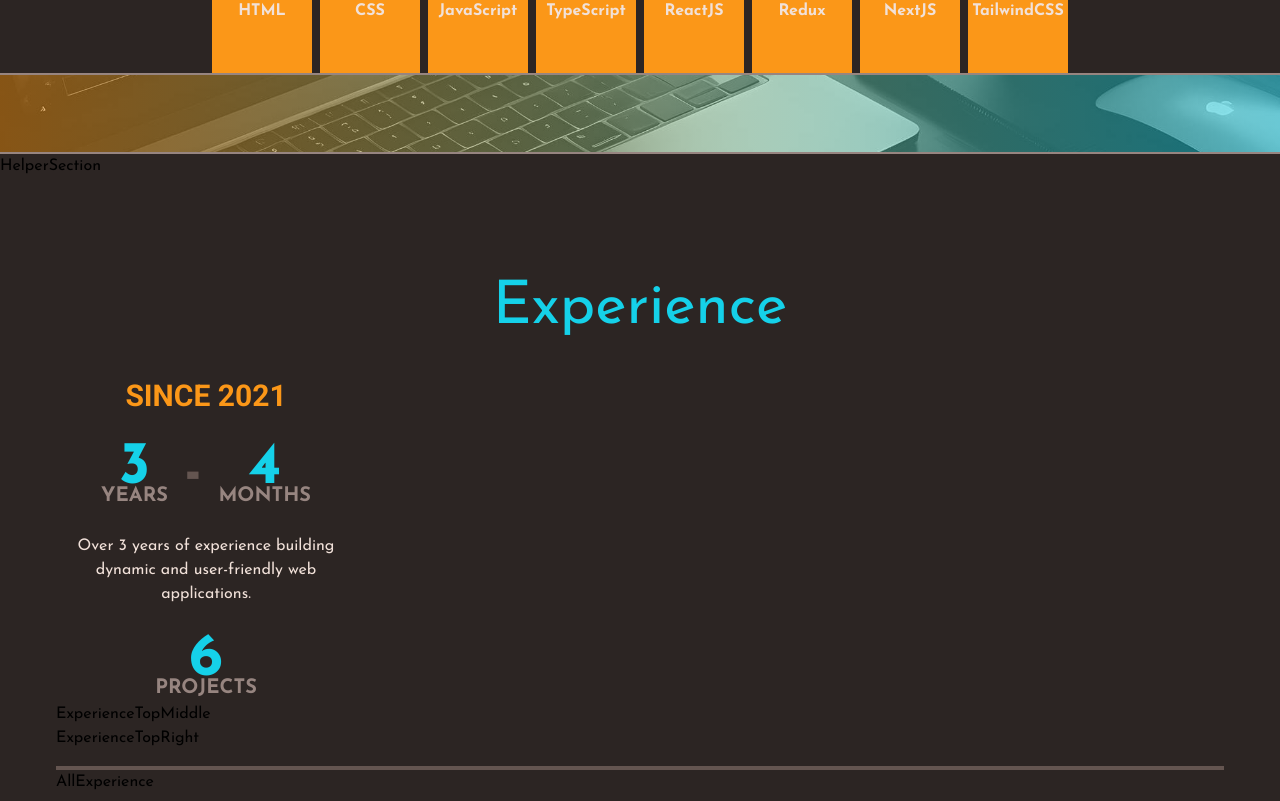
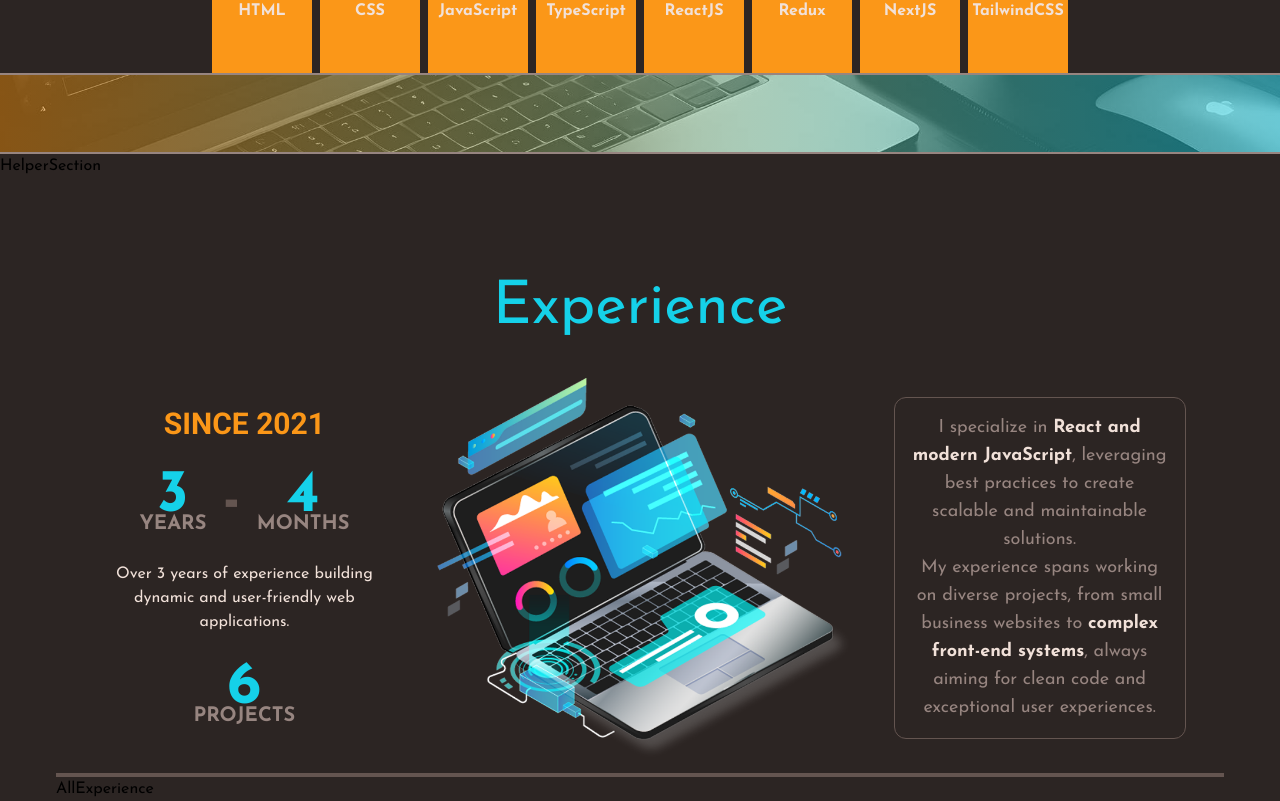
Before and after one commit to khalidkarimkqr/khalidkarimkqr.github.io, a React (Vite) app: page / in a window 1280 px wide. Shown: the part 1249-2050 px from the top of the page. Built offline with nearby package versions, Linux system fonts and the light colour scheme.

Commit message:
completed the top section with image handling and formatting

```diff
--- a/src/components/experience/ExperienceTop.jsx
+++ b/src/components/experience/ExperienceTop.jsx
@@ -5,7 +5,7 @@ import ExperienceTopRight from "./ExperienceTopRight";
 
 const ExperienceTop = () => {
   return (
-    <div>
+    <div className="flex lg:flex-row sm:flex-col gap-4 items-center justify-center">
       <ExperienceTopLeft />
       <ExperienceTopMiddle />
       <ExperienceTopRight />
--- a/src/components/experience/ExperienceTopMiddle.jsx
+++ b/src/components/experience/ExperienceTopMiddle.jsx
@@ -1,7 +1,11 @@
 import React from "react";
 
 const ExperienceTopMiddle = () => {
-  return <div>ExperienceTopMiddle</div>;
+  return (
+    <div className="lg:w-[40%] md:w-[50%] sm:w-[80%]">
+      <img src="../../images/experience-image.png" alt="my experience" />
+    </div>
+  );
 };
 
 export default ExperienceTopMiddle;
--- a/src/components/experience/ExperienceTopRight.jsx
+++ b/src/components/experience/ExperienceTopRight.jsx
@@ -1,7 +1,22 @@
 import React from "react";
 
 const ExperienceTopRight = () => {
-  return <div>ExperienceTopRight</div>;
+  return (
+    <div className="xl:w-[25%] lg:w-[30%] border border-lightBrown p-4 rounded-xl">
+      <p className="text-lg text-center text-lightGrey">
+        I specialize in{" "}
+        <span className="font-bold text-white">
+          React and modern JavaScript
+        </span>
+        , leveraging best practices to create scalable and maintainable
+        solutions. <br />
+        My experience spans working on diverse projects, from small business
+        websites to{" "}
+        <span className="font-bold text-white">complex front-end systems</span>,
+        always aiming for clean code and exceptional user experiences.
+      </p>
+    </div>
+  );
 };
 
 export default ExperienceTopRight;
```
